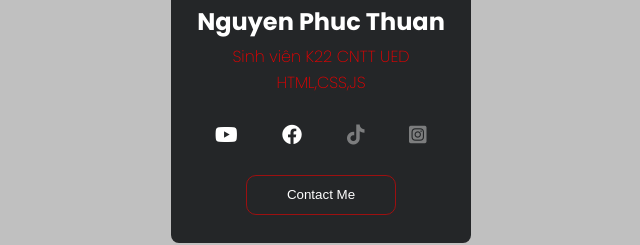
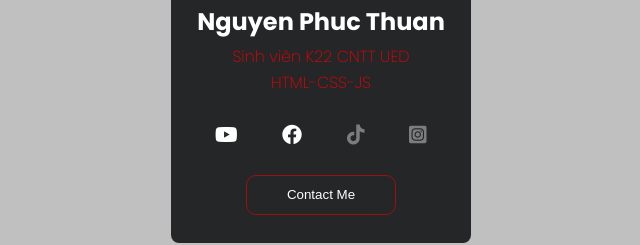
Before and after one commit to thuannguyencoder/WebCard1, a plain HTML site: page index.html in a window 1280 px wide. Shown: the part 365-610 px from the top of the page, 319-959 px from the left. Drawn offline with Linux system fonts and the light colour scheme.

Commit message:
Update index.html

```diff
--- a/index.html
+++ b/index.html
@@ -15,7 +15,7 @@
         </div>
         <h2>Nguyen Phuc Thuan</h2>
         <p>Sinh viên K22 CNTT UED</p>
-        <p>HTML,CSS,JS</p>
+        <p>HTML-CSS-JS</p>
         <div class="card_social">
             <a href="https://www.youtube.com/@h2kphucthuan234">                   <i class="fa-brands fa-youtube fa-beat"></i></a>
             <a href="https://www.facebook.com/profile.php?id=100073327117653">    <i class="fa-brands fa-facebook fa-beat"></i></a>
```
